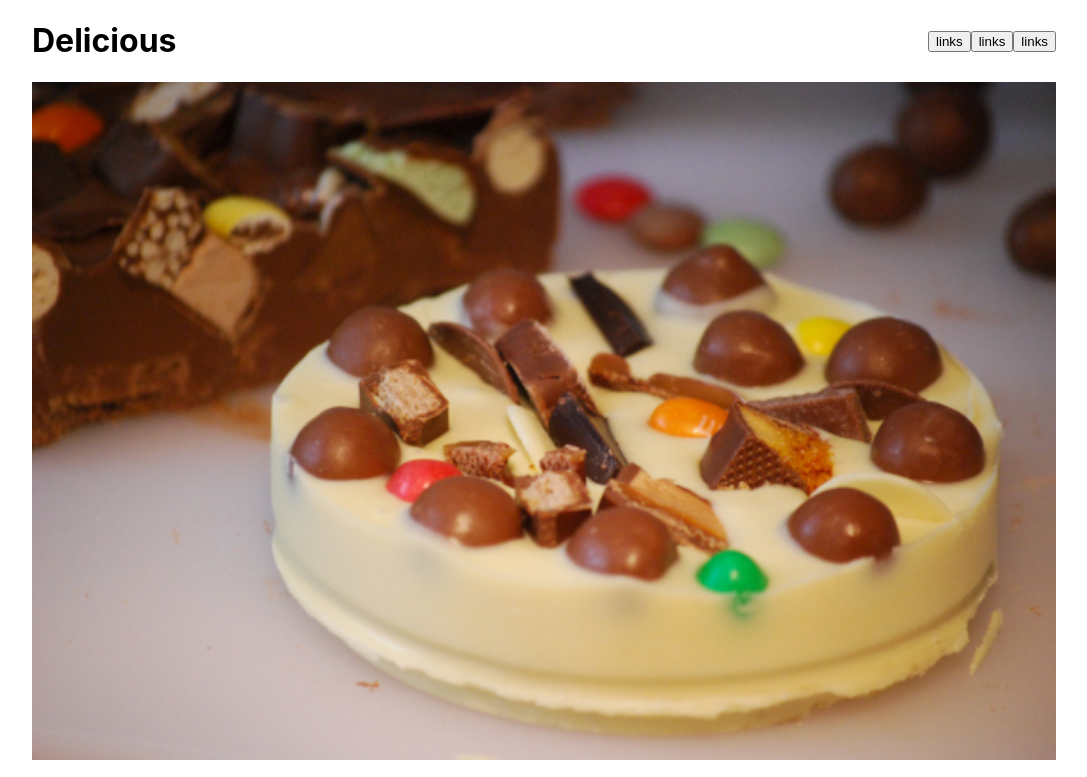
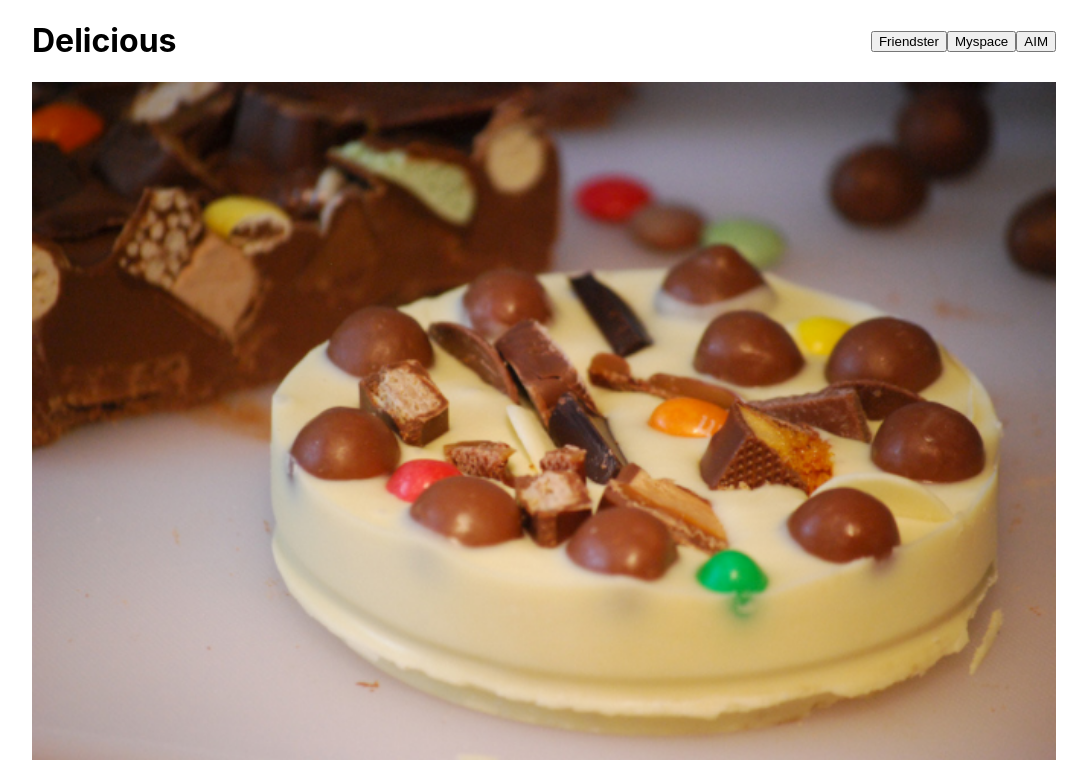
Before and after one commit to stephen-leisy/choclatey-pizza, a React (Create React App) app: page / in a window 1280 px wide. Shown: the top 777 px of the page, without its empty margins (96-1183 px from the left). Built offline with nearby package versions, Linux system fonts and the light colour scheme.

Commit message:
changed button titles.

```diff
--- a/src/PageHeader.js
+++ b/src/PageHeader.js
@@ -8,9 +8,9 @@ export default class PageHeader extends React.Component {
                     <h1>Delicious</h1>
                 </div>
                 <div className="sweet-sweet-buttons">
-                    <button>links</button>
-                    <button>links</button>
-                    <button>links</button>
+                    <button>Friendster</button>
+                    <button>Myspace</button>
+                    <button>AIM</button>
                 </div>
             </header>
 
```
